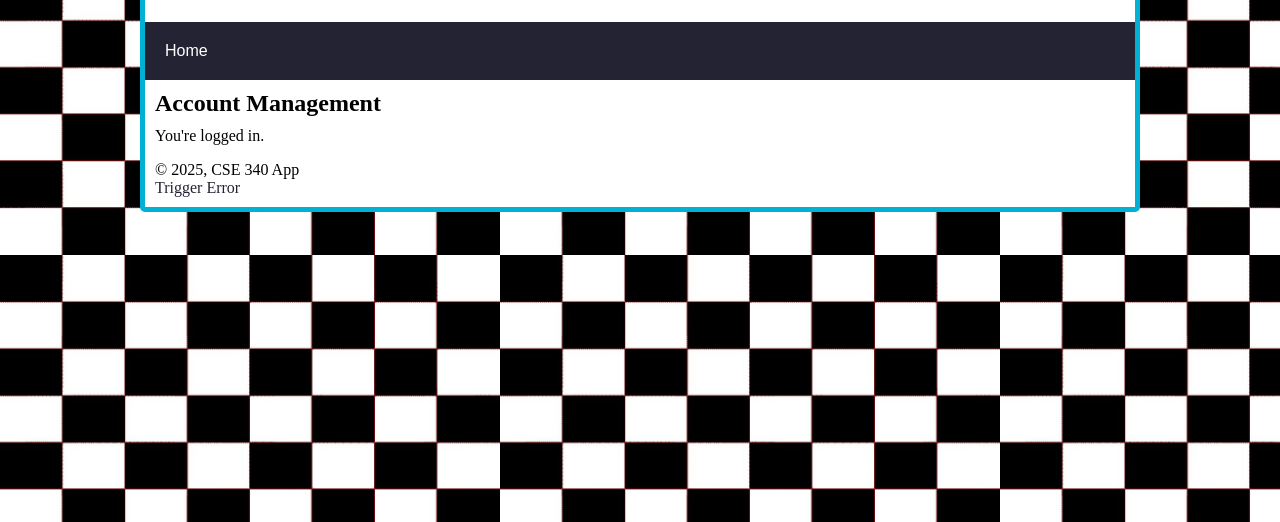
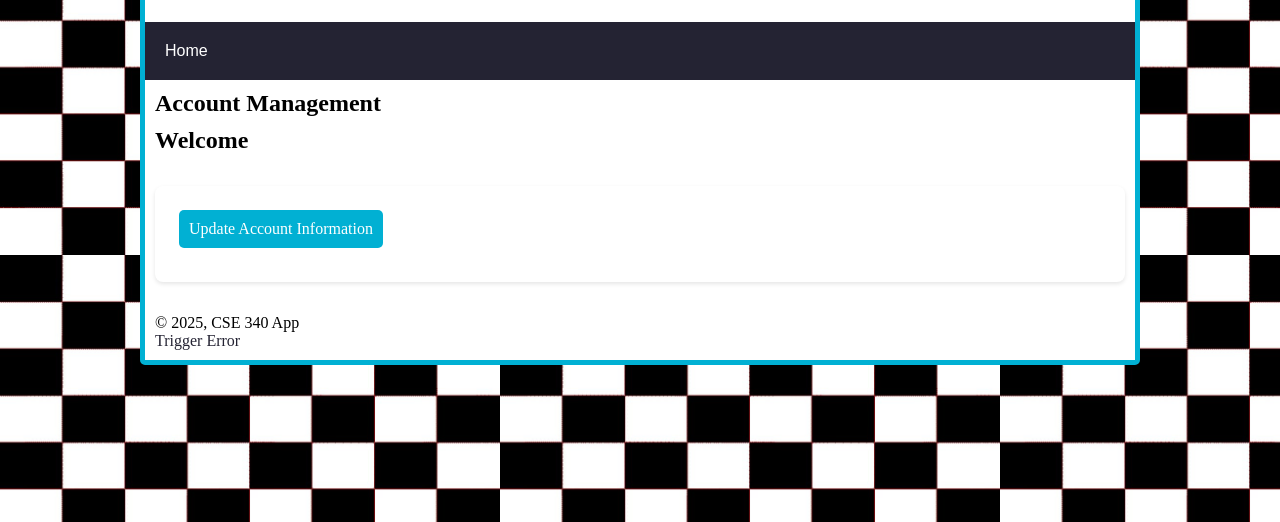
Before and after one commit to gustavolimadesousa/340-starter, a Node server app: page /account/ in a window 1280 px wide. Shown: the part 120-642 px from the top of the page. Run offline with Node 20, Linux system fonts and the light colour scheme; the visitor is signed in with stand-in values (Sample User, id 1); data that the repository does not hold is empty; some libraries are stand-ins or nearby versions.

Commit message:
assignment 5 - tasks 3-6

```diff
--- a/controllers/accountController.js
+++ b/controllers/accountController.js
@@ -182,6 +182,197 @@
   }
 }
 
+async function buildUpdateAccount(req, res, next) {
+  try {
+    const account_id = parseInt(req.params.account_id);
+    const accountData = await accountModel.getAccountById(account_id);
+    res.render("account/update-account", {
+      title: "Update Account",
+      nav: await utilities.getNav(),
+      accountData,
+      errors: null,
+    });
+  } catch (error) {
+    next(error);
+  }
+}
+
+/* ****************************************
+ *  Process Account Update
+ * *************************************** */
+async function updateAccount(req, res, next) {
+  let nav = await utilities.getNav();
+  const { account_id, account_firstname, account_lastname, account_email } = req.body;
+
+  // Validate input data
+  const errors = validationResult(req);
+  if (!errors.isEmpty()) {
+    return res.render("account/update-account", {
+      title: "Update Account",
+      nav,
+      accountData: {
+        account_id,
+        account_firstname,
+        account_lastname,
+        account_email
+      },
+      errors: errors.array(),
+      messages: {
+        error: req.flash("error"),
+        success: req.flash("success")
+      }
+    });
+  }
+
+  try {
+    // Update account in database
+    const updateResult = await accountModel.updateAccount(
+      account_id,
+      account_firstname,
+      account_lastname,
+      account_email
+    );
+
+    if (updateResult) {
+      // Get updated account data
+      const updatedAccount = await accountModel.getAccountById(account_id);
+
+      // Generate new JWT with updated data
+      const accessToken = jwt.sign(
+        {
+          account_id: updatedAccount.account_id,
+          account_firstname: updatedAccount.account_firstname,
+          account_lastname: updatedAccount.account_lastname,
+          account_email: updatedAccount.account_email,
+          account_type: updatedAccount.account_type
+        },
+        process.env.ACCESS_TOKEN_SECRET,
+        { expiresIn: "1h" }
+      );
+
+      // Set updated cookie
+      res.cookie("jwt", accessToken, {
+        httpOnly: true,
+        secure: process.env.NODE_ENV === 'production',
+        maxAge: 3600000
+      });
+
+      // Set success message and redirect
+      req.flash("success", "Account information successfully updated");
+      return res.redirect("/account/");
+    } else {
+      // Handle update failure
+      req.flash("error", "Account update failed. Please try again.");
+      return res.redirect(`/account/update/${account_id}`);
+    }
+  } catch (error) {
+    console.error("Error during account update:", error);
+    req.flash("error", "An error occurred during account update");
+    return res.redirect(`/account/update/${account_id}`);
+  }
+}
+
+
+/* ****************************************
+ *  Update Account Information
+ * *************************************** */
+async function updateAccountInfo(req, res, next) {
+  try {
+    const { account_id, account_firstname, account_lastname, account_email } = req.body;
+
+    // Server-side validation
+    const errors = validationResult(req);
+    if (!errors.isEmpty()) {
+      let nav = await utilities.getNav();
+      return res.render("account/update-account", {
+        title: "Update Account",
+        nav,
+        accountData: {
+          account_id,
+          account_firstname,
+          account_lastname,
+          account_email
+        },
+        errors: errors.array()
+      });
+    }
+
+    // Update database
+    const updateResult = await accountModel.updateAccount(
+      account_id,
+      account_firstname,
+      account_lastname,
+      account_email
+    );
+
+    if (updateResult) {
+      // Update JWT token with new data
+      const accountData = await accountModel.getAccountById(account_id);
+      const accessToken = jwt.sign(
+        {
+          account_id: accountData.account_id,
+          account_firstname: accountData.account_firstname,
+          account_lastname: accountData.account_lastname,
+          account_email: accountData.account_email,
+          account_type: accountData.account_type
+        },
+        process.env.ACCESS_TOKEN_SECRET,
+        { expiresIn: "1h" }
+      );
+
+      res.cookie("jwt", accessToken, {
+        httpOnly: true,
+        secure: process.env.NODE_ENV === 'production',
+        maxAge: 3600000
+      });
+
+      req.flash("success", "Account information updated successfully");
+      res.redirect("/account");
+    }
+  } catch (error) {
+    req.flash("error", "Failed to update account information");
+    res.redirect("/account/update");
+  }
+}
+
+/* ****************************************
+ *  Update Password
+ * *************************************** */
+async function updatePassword(req, res, next) {
+  try {
+    const { account_id, account_password } = req.body;
+
+    // Server-side validation
+    const errors = validationResult(req);
+    if (!errors.isEmpty()) {
+      let nav = await utilities.getNav();
+      return res.render("account/update-account", {
+        title: "Update Account",
+        nav,
+        accountData: { account_id },
+        errors: errors.array()
+      });
+    }
+
+    // Hash new password
+    const hashedPassword = await bcrypt.hash(account_password, 10);
+
+    // Update database
+    const updateResult = await accountModel.updatePassword(
+      account_id,
+      hashedPassword
+    );
+
+    if (updateResult) {
+      req.flash("success", "Password updated successfully");
+      res.redirect("/account");
+    }
+  } catch (error) {
+    req.flash("error", "Failed to update password");
+    res.redirect("/account/update");
+  }
+}
+
 
 module.exports = {
   buildLogin,
@@ -190,4 +381,8 @@
   accountLogin,
   buildAccountManagement,
   accountLogout,
+  buildUpdateAccount,
+  updateAccount,
+  updateAccountInfo,
+  updatePassword,
 };
--- a/views/account/account-management.ejs
+++ b/views/account/account-management.ejs
@@ -1,4 +1,3 @@
-
 <main>
   <h1>Account Management</h1>
   <% if (message) { %>
@@ -6,5 +5,25 @@
       <%= message %>
     </p>
     <% } %>
-        <p>You're logged in.</p>
+
+      <!-- Greeting based on account type -->
+      <h2>Welcome <%= accountData.account_firstname %>
+      </h2>
+
+      <!-- Update Account Link (visible to all) -->
+      <p class="management-options">
+        <a href="/account/update/<%= accountData.account_id %>" class="btn btn-primary">
+          Update Account Information
+        </a>
+      </p>
+
+      <!-- Inventory Management Section (Employee/Admin only) -->
+      <% if (accountData.account_type==='Employee' || accountData.account_type==='Admin' ) { %>
+        <div class="management-options">
+          <h3>Inventory Management</h3>
+          <p>
+            <a href="/inv/management" class="btn btn-primary">Manage Inventory</a>
+          </p>
+        </div>
+        <% } %>
 </main>
```
Also changed, not shown: models/account-model.js (+55 -0 lines), routes/accountRoute.js (+32 -0 lines), utilities/account-validation.js (+88 -1 lines), views/account/update-account.ejs (added, +63 -0 lines). Lines whose indentation alone changed are shown as unchanged.
